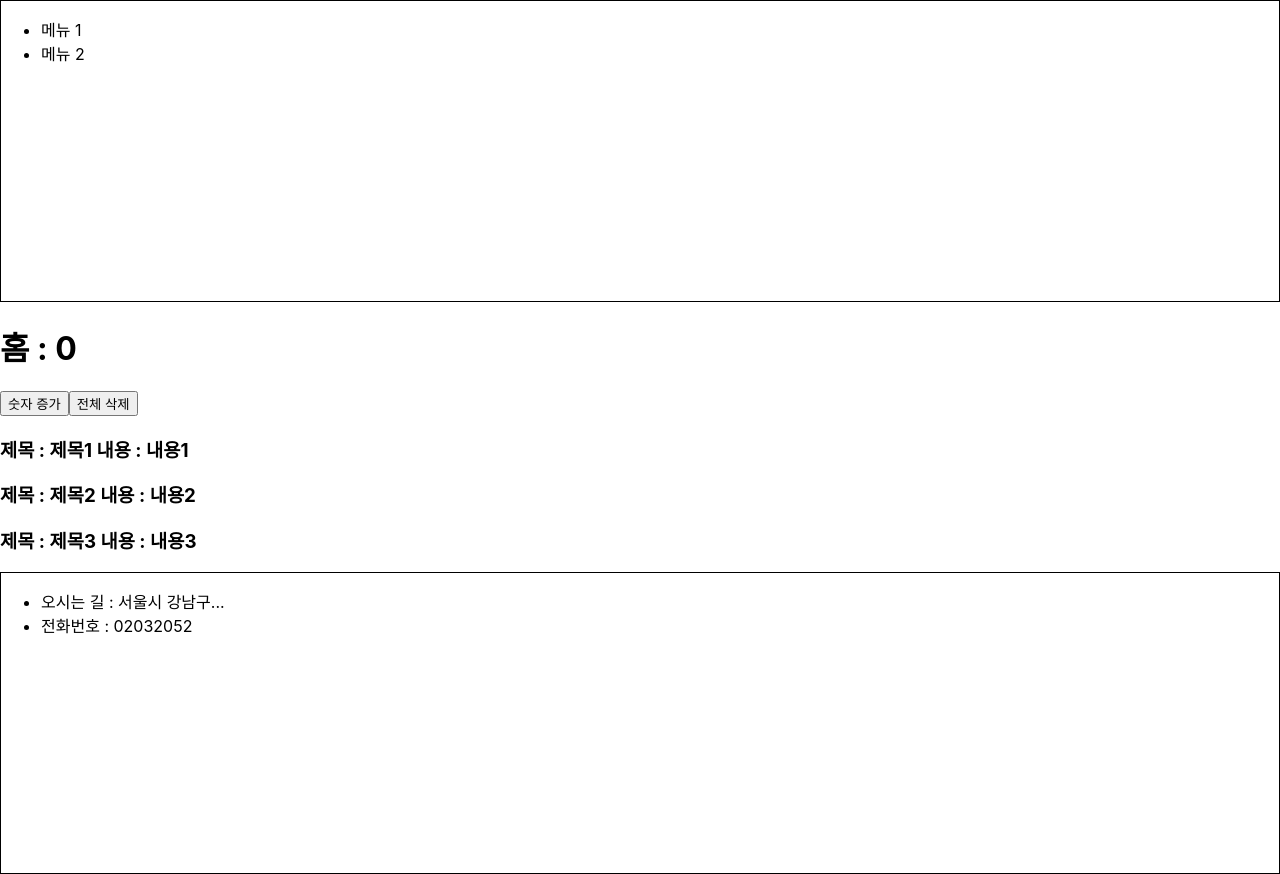
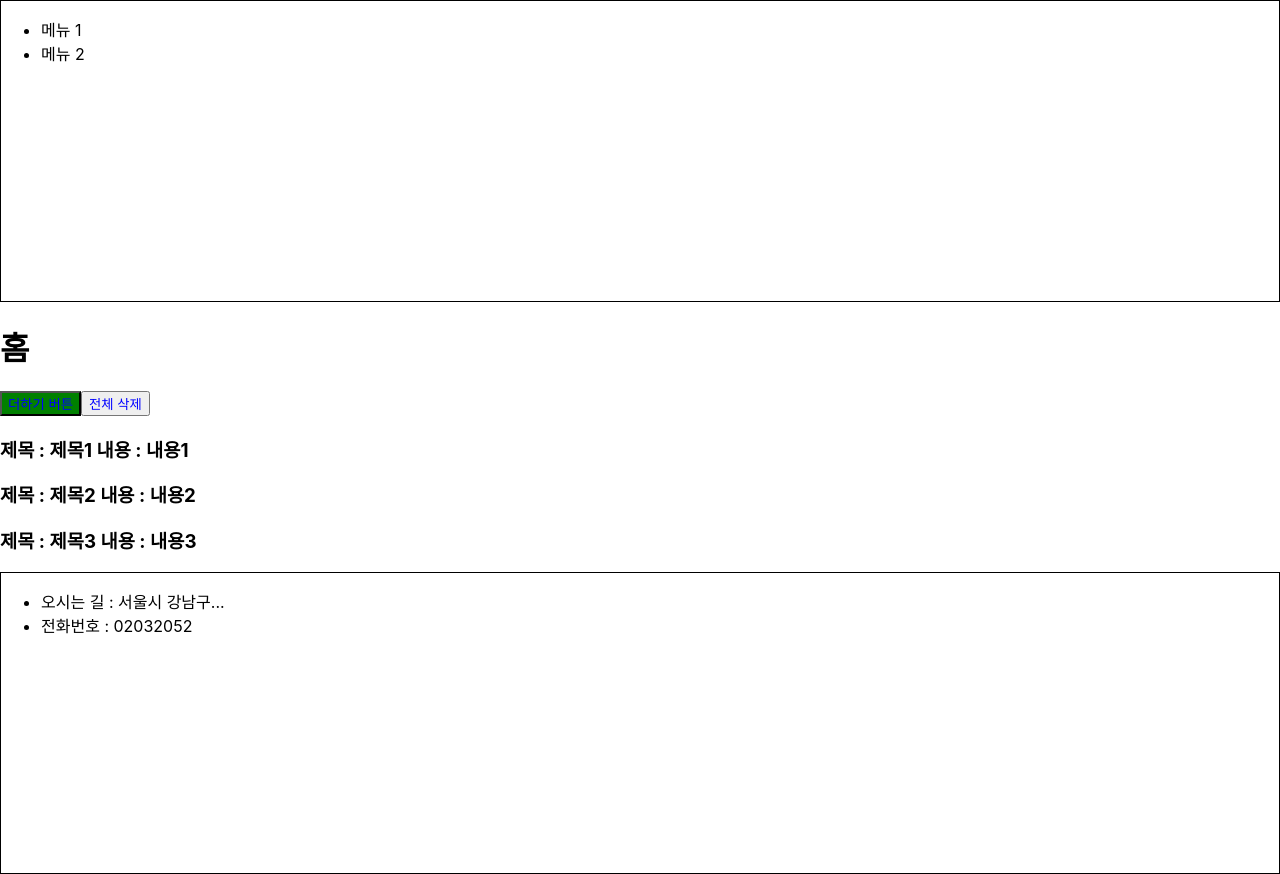
Before and after one commit to Griotold/my-app, a React (Create React App) app: page / in a window 1280 px wide. Built offline with nearby package versions, Linux system fonts and the light colour scheme.

Commit message:
Styled-Component props passing + 스타일 상속

```diff
--- a/src/components/home/Home.js
+++ b/src/components/home/Home.js
@@ -1,14 +1,28 @@
 import React from 'react';
+import styled from 'styled-components';
+
+const StyledDeleteButton = styled.button`
+    color: ${(props) => (props.user.username === 'ssar' ? 'blue' : 'red')};
+`;
+
+// Styled 상속
+const StyledAddButton = styled(StyledDeleteButton)`
+    color: ${(props) => (props.user.username === 'ssar' ? 'blue' : 'red')};
+    background-color: green;
+`;
 
 const Home = (props) => {
     // 구조 분할 할당
-    const { boards, setBoards, number, setNumber } = props;
+    const { boards, setBoards, user } = props;
 
     return (
         <div>
-            <h1>홈 : {number} </h1>
-            <button onClick={() => setNumber(number + 1)}>숫자 증가</button>
-            <button onClick={() => setBoards([])}>전체 삭제</button>
+            <h1>홈</h1>
+            <StyledAddButton user={user}>더하기 버튼</StyledAddButton>
+            <StyledDeleteButton user={user} onClick={() => setBoards([])}>
+                전체 삭제
+            </StyledDeleteButton>
+
             {boards.map((board) => (
                 <h3>
                     제목 : {board.title} 내용 : {board.content}
--- a/src/pages/HomePage.js
+++ b/src/pages/HomePage.js
@@ -6,7 +6,7 @@ import Home from '../components/home/Home';
 const HomePage = () => {
     // http 요청
     const [boards, setBoards] = useState([]);
-    const [number, setNumber] = useState(0);
+    const [user, setUser] = useState({});
 
     useEffect(() => {
         // 다운로드 가정
@@ -17,17 +17,13 @@ const HomePage = () => {
         ];
 
         setBoards([...data]);
+        setUser({ id: 1, username: 'ssar' });
     }, []);
 
     return (
         <div>
             <Header />
-            <Home
-                boards={boards}
-                setBoards={setBoards}
-                number={number}
-                setNumber={setNumber}
-            />
+            <Home boards={boards} setBoards={setBoards} user={user} />
             <Footer />
         </div>
     );
```
